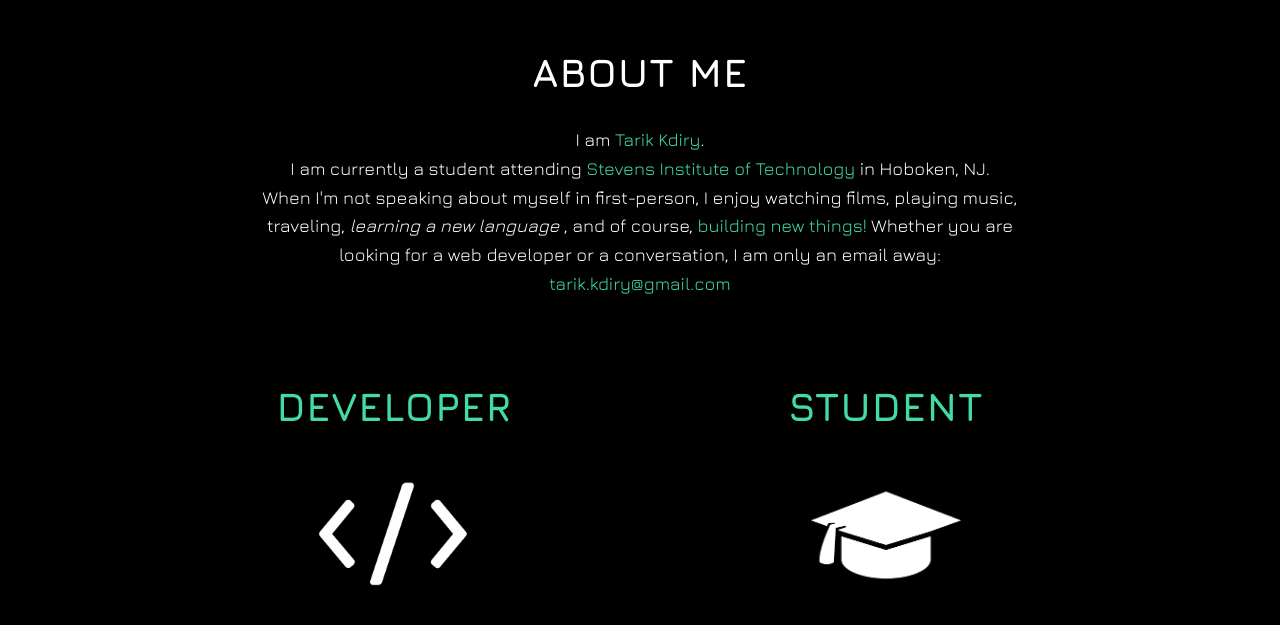
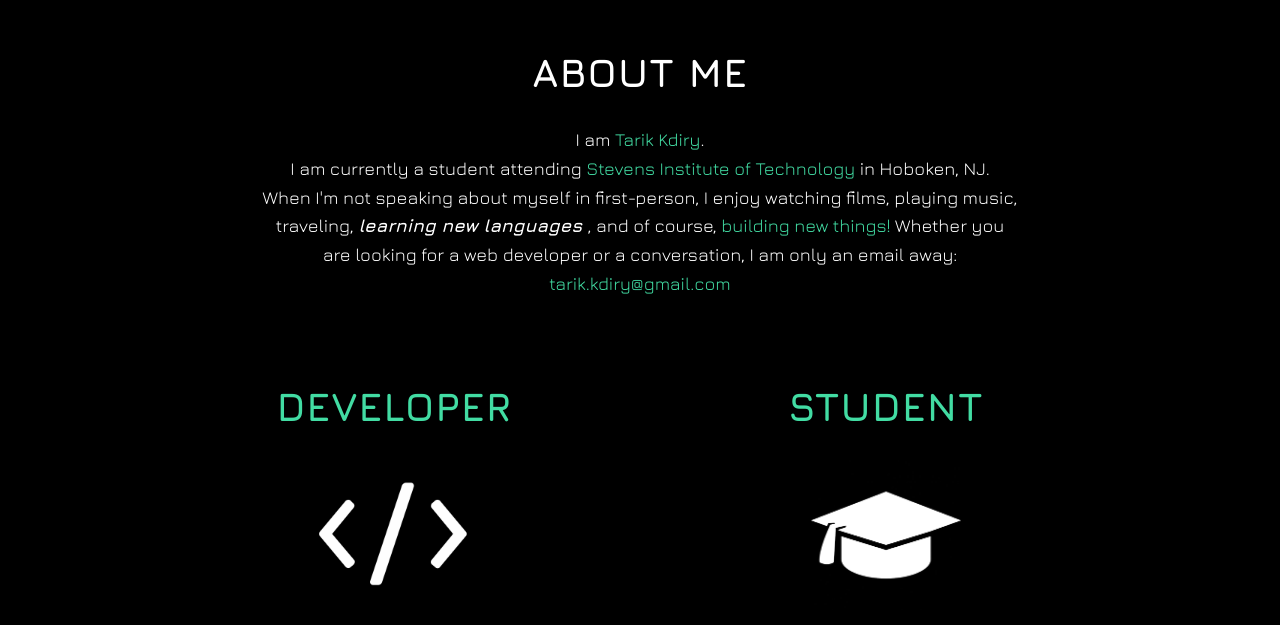
Before and after one commit to tarikkdiry/tarikkdiry.github.io, a website: page index.html in a window 1280 px wide. In both pictures the pointer is over the icon 491 px from the left and 1047 px from the top of the page. Shown: the part 822-1447 px from the top of the page. Drawn offline with nearby package versions, Linux system fonts and the light colour scheme; some packages are replaced by stand-ins of ours; a web font is replaced by a local one.

Commit message:
francais

```diff
--- a/css/grayscale.css
+++ b/css/grayscale.css
@@ -608,8 +608,9 @@ img::-moz-selection {
 }
 
 .french:after{
-  content:'apprendre une nouvelle langue';
+  content:'apprendre de nouvelles langues';
 }
 .french:hover:after{
-  content:'      learning a new language     ';
+  font-weight: bold;
+  content:'      learning new languages    ';
 }
```
